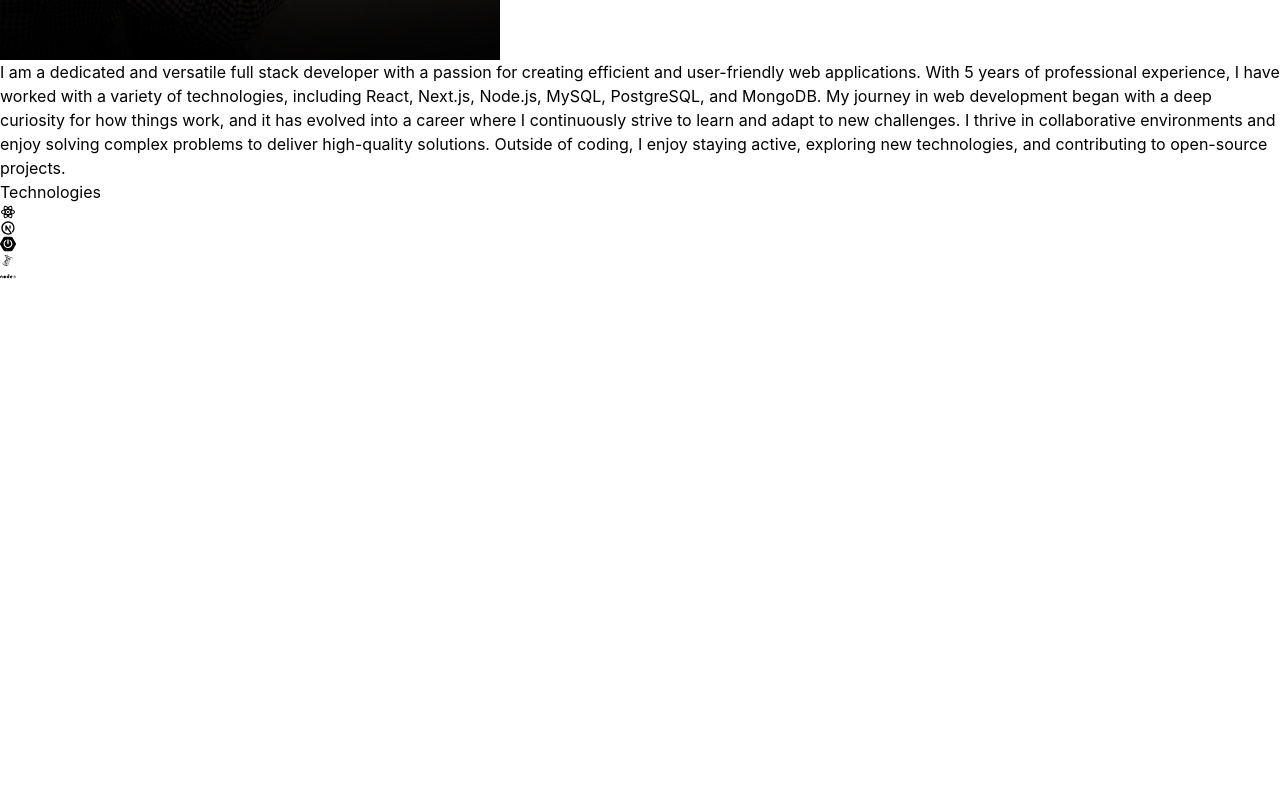
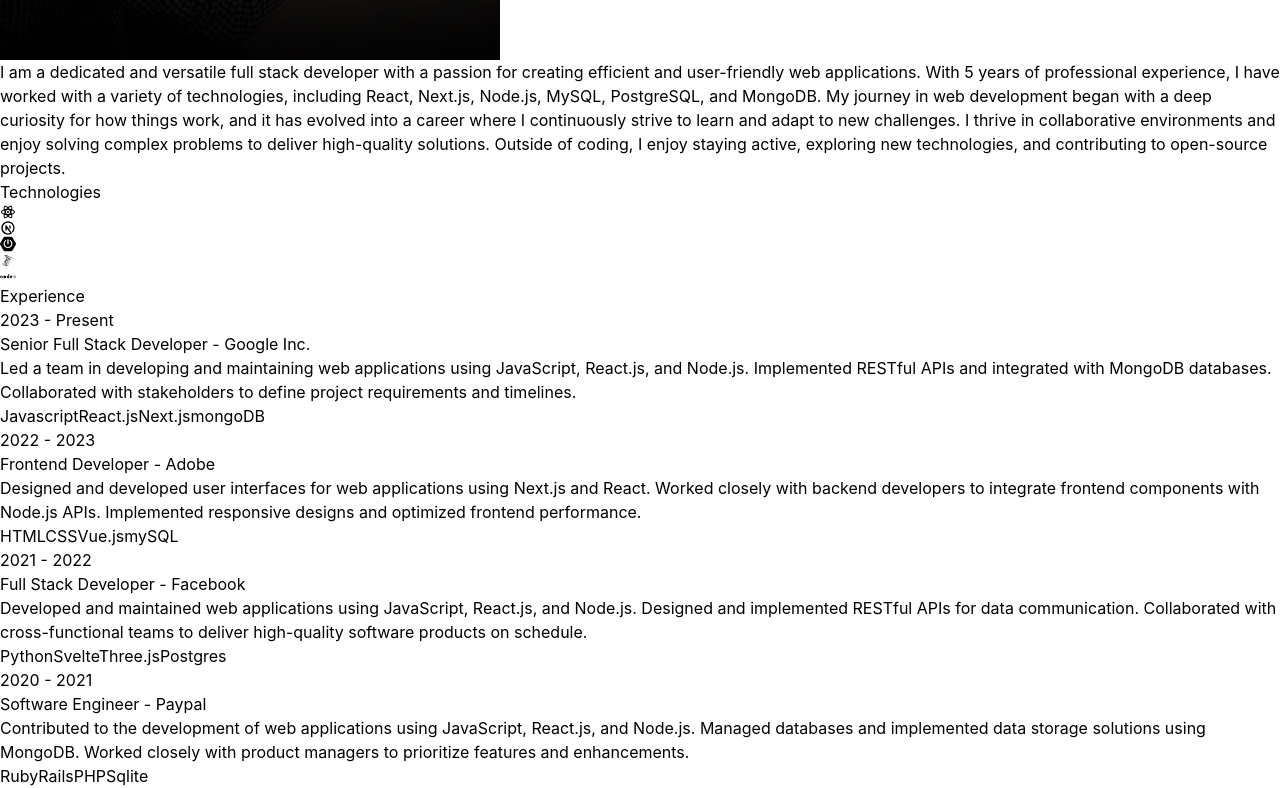
Before and after one commit to nvdekay/personal-portfolio, a React (Vite) app: page / in a window 1280 px wide. Shown: the part 1187-1975 px from the top of the page. Before the commit the page ends 1471 px from the top, so only its background shows below. Built offline with nearby package versions, Linux system fonts and the light colour scheme.

Commit message:
added experiences

```diff
--- a/src/App.tsx
+++ b/src/App.tsx
@@ -3,6 +3,7 @@ import Navbar from "./components/Navbar";
 import Body from "./components/Body";
 import About from "./components/About";
 import Technologies from "./components/Technologies";
+import Experience from "./components/Experience";
 
 const App = () => {
   return (
@@ -17,6 +18,7 @@ const App = () => {
         <Body />
         <About />
         <Technologies />
+        <Experience />
       </div>
       <div className="absolute top-0 z-[-2] h-screen w-screen bg-neutral-950 bg-[radial-gradient(ellipse_80%_80%_at_50%_-20%,rgba(120,119,198,0.3),rgba(255,255,255,0))]">
       </div>
--- a/src/components/Experience.jsx
+++ b/src/components/Experience.jsx
@@ -1,14 +1,33 @@
 import { EXPERIENCES } from "../constants"
 
 const Experience = () => {
-  return (
-    <div className="border-b border-neutral-900 pb-4">
-        <h1 className="my-20 text-center text-4xl">Experience</h1>
-        <div>
-            {EXPERIENCES}
+    return (
+        <div className="border-b border-neutral-900 pb-4">
+            <h1 className="my-20 text-center text-4xl">Experience</h1>
+            <div>
+                {EXPERIENCES.map((experience, index) => (
+                    <div key={index} className="mb-8 flex flex-wrap lg:justify-center">
+                        <div className="w-full lg:w-1/4">
+                            <p className="mb-2 text-sm text-neutral-400">{experience.year}</p>
+                        </div>
+                        <div className="w-full max-w-xl lg:w-3/4">
+                            <h6 className="mb-2 font-semibold">{experience.role} - {" "}
+                                <span className="text-sm text-purple-200">
+                                    {experience.company}
+                                </span>
+                            </h6>
+                            <p className="mb-4 text-neutral-400">{experience.description}</p>
+                            {experience.technologies.map((technology, index) => (
+                                <span key={index} className="mr-2 mt-4 rounded bg-neutral-800 px-2 py-1 text-xs text-purple-400">
+                                    {technology}
+                                </span>
+                            ))}
+                        </div>
+                    </div>
+                ))}
+            </div>
         </div>
-    </div>
-  )
-}
+    );
+};
 
 export default Experience
```
